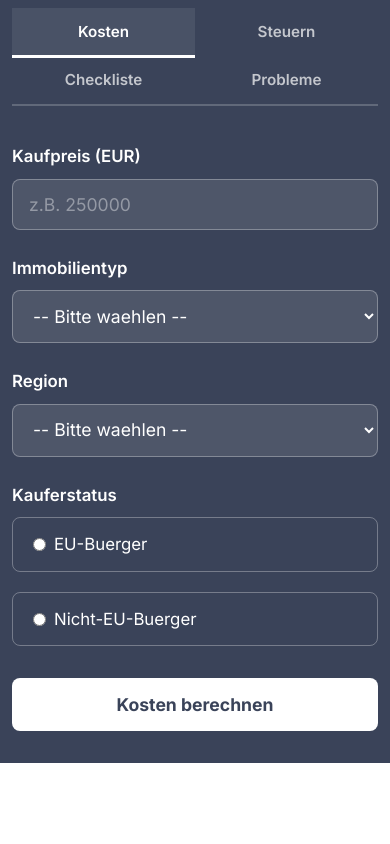
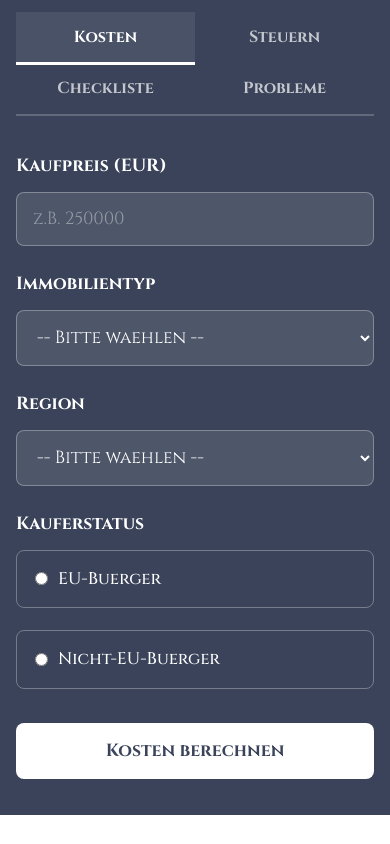
Before and after one commit to andreagolini90-dot/italien-immobilien-toolkit, a plain HTML site: page tools.html in a window 390 px wide. Drawn offline with Linux system fonts and the light colour scheme.

Commit message:
Use Cinzel font everywhere, increase all sizes significantly for better readability

```diff
--- a/tools.html
+++ b/tools.html
@@ -7,7 +7,7 @@
   <meta name="description" content="Kostenrechner, Steuerrechner, Checkliste und Problemloeser fuer den Immobilienkauf in Italien. Alle Tools auf einer Seite.">
   <link rel="preconnect" href="https://fonts.googleapis.com">
   <link rel="preconnect" href="https://fonts.gstatic.com" crossorigin>
-  <link href="https://fonts.googleapis.com/css2?family=Playfair+Display:wght@700;900&family=Inter:wght@400;500;600;700&display=swap" rel="stylesheet">
+  <link href="https://fonts.googleapis.com/css2?family=Playfair+Display:wght@700;900&family=Cinzel:wght@400;500;600;700;900&display=swap" rel="stylesheet">
   <style>
     /* ============================================================
        SHARED CSS (from shared.css) - inlined
@@ -40,8 +40,8 @@
     * { box-sizing: border-box; margin: 0; padding: 0; }
 
     body {
-      font-family: 'Inter', sans-serif;
-      font-size: 18px;
+      font-family: 'Cinzel', serif;
+      font-size: 20px;
       color: var(--text);
       background: transparent;
       line-height: 1.7;
@@ -56,9 +56,9 @@
     }
 
     .container {
-      max-width: 860px;
+      max-width: 900px;
       margin: 0 auto;
-      padding: 12px 24px 32px;
+      padding: 16px 32px 40px;
       background: var(--bg);
       border-radius: 12px;
     }
@@ -76,14 +76,14 @@
     .tab-btn {
       flex: 1 1 auto;
       min-width: 0;
-      padding: 16px 16px;
+      padding: 18px 16px;
       background: transparent;
       border: none;
       border-bottom: 3px solid transparent;
       color: var(--text-muted);
-      font-family: 'Inter', sans-serif;
-      font-size: 1rem;
-      font-weight: 600;
+      font-family: 'Cinzel', serif;
+      font-size: 1.1rem;
+      font-weight: 700;
       cursor: pointer;
       transition: all 0.2s;
       text-align: center;
@@ -115,16 +115,16 @@
     }
     .form-group label {
       display: block;
-      font-weight: 600;
-      color: var(--text);
-      margin-bottom: 8px;
-      font-size: 1.05rem;
+      font-weight: 700;
+      color: var(--text);
+      margin-bottom: 10px;
+      font-size: 1.15rem;
     }
     .form-group .help-text {
       display: block;
-      font-size: 0.9rem;
+      font-size: 1rem;
       color: var(--text-muted);
-      margin-bottom: 8px;
+      margin-bottom: 10px;
       line-height: 1.5;
     }
     .form-group input[type="number"],
@@ -132,11 +132,11 @@
     .form-group input[type="email"],
     .form-group select {
       width: 100%;
-      padding: 14px 16px;
+      padding: 16px 18px;
       border: 1px solid rgba(255,255,255,0.3);
       border-radius: var(--radius);
-      font-size: 1.1rem;
-      font-family: 'Inter', sans-serif;
+      font-size: 1.15rem;
+      font-family: 'Cinzel', serif;
       background: rgba(255,255,255,0.1);
       color: var(--text);
       transition: border-color 0.2s;
@@ -164,15 +164,15 @@
     .radio-group label {
       display: flex;
       align-items: center;
-      gap: 8px;
-      font-weight: 400;
+      gap: 10px;
+      font-weight: 500;
       cursor: pointer;
-      padding: 12px 20px;
+      padding: 14px 22px;
       border: 1px solid rgba(255,255,255,0.3);
       border-radius: var(--radius);
       transition: all 0.2s;
       color: var(--text);
-      font-size: 1.05rem;
+      font-size: 1.1rem;
     }
     .radio-group label:hover {
       border-color: var(--accent);
@@ -188,12 +188,12 @@
     /* Buttons */
     .btn {
       display: inline-block;
-      padding: 16px 32px;
+      padding: 18px 36px;
       border: none;
       border-radius: var(--radius);
-      font-size: 1.1rem;
+      font-size: 1.2rem;
       font-weight: 700;
-      font-family: 'Inter', sans-serif;
+      font-family: 'Cinzel', serif;
       cursor: pointer;
       transition: all 0.2s;
       text-align: center;
@@ -234,9 +234,9 @@
       animation: fadeIn 0.3s ease;
     }
     .results h2 {
-      font-size: 1.5rem;
-      color: var(--text);
-      margin-bottom: 20px;
+      font-size: 1.6rem;
+      color: var(--text);
+      margin-bottom: 24px;
     }
     .results-table {
       width: 100%;
@@ -245,10 +245,10 @@
     }
     .results-table th,
     .results-table td {
-      padding: 14px 18px;
+      padding: 16px 20px;
       text-align: left;
       border-bottom: 1px solid rgba(255,255,255,0.15);
-      font-size: 1.05rem;
+      font-size: 1.1rem;
       color: var(--text);
     }
     .results-table th {
@@ -312,11 +312,11 @@
       display: flex;
       align-items: center;
       justify-content: space-between;
-      padding: 18px 20px;
+      padding: 20px 24px;
       background: rgba(255,255,255,0.05);
       cursor: pointer;
-      font-weight: 600;
-      font-size: 1.05rem;
+      font-weight: 700;
+      font-size: 1.15rem;
       color: var(--text);
       transition: background 0.2s;
     }
@@ -373,7 +373,7 @@
     }
     .checklist-item label {
       cursor: pointer;
-      font-size: 1rem;
+      font-size: 1.1rem;
       color: var(--text-muted);
     }
     .checklist-item input:checked + label {
@@ -401,12 +401,12 @@
       margin-top: 16px;
     }
     .quiz-option {
-      padding: 20px;
+      padding: 22px;
       border: 2px solid rgba(255,255,255,0.15);
       border-radius: var(--radius);
       cursor: pointer;
       transition: all 0.2s;
-      font-size: 1.05rem;
+      font-size: 1.15rem;
       color: var(--text);
       background: rgba(255,255,255,0.05);
     }
@@ -570,12 +570,20 @@
 
     /* Responsive */
     @media (max-width: 600px) {
-      body { font-size: 16px; }
-      .container { padding: 8px 12px 24px; border-radius: 0; }
+      body { font-size: 18px; }
+      .container { padding: 12px 16px 28px; border-radius: 0; }
       .tab-nav { flex-wrap: wrap; }
-      .tab-btn { flex: 1 1 45%; font-size: 0.95rem; padding: 14px 8px; }
+      .tab-btn { flex: 1 1 45%; font-size: 1rem; padding: 14px 8px; }
+      .form-group label { font-size: 1.1rem; }
+      .form-group input[type="number"],
+      .form-group input[type="text"],
+      .form-group input[type="email"],
+      .form-group select { font-size: 1.1rem; padding: 14px 16px; }
       .radio-group { flex-direction: column; }
-      .results-table th, .results-table td { padding: 10px 12px; font-size: 0.95rem; }
+      .radio-group label { font-size: 1.05rem; padding: 14px 18px; }
+      .btn { font-size: 1.1rem; padding: 16px 28px; }
+      .results-table th, .results-table td { padding: 12px 14px; font-size: 1rem; }
+      .accordion-header { font-size: 1.05rem; padding: 16px 18px; }
       .modal { padding: 24px 16px; }
       .quiz-options { grid-template-columns: 1fr; }
     }
```
